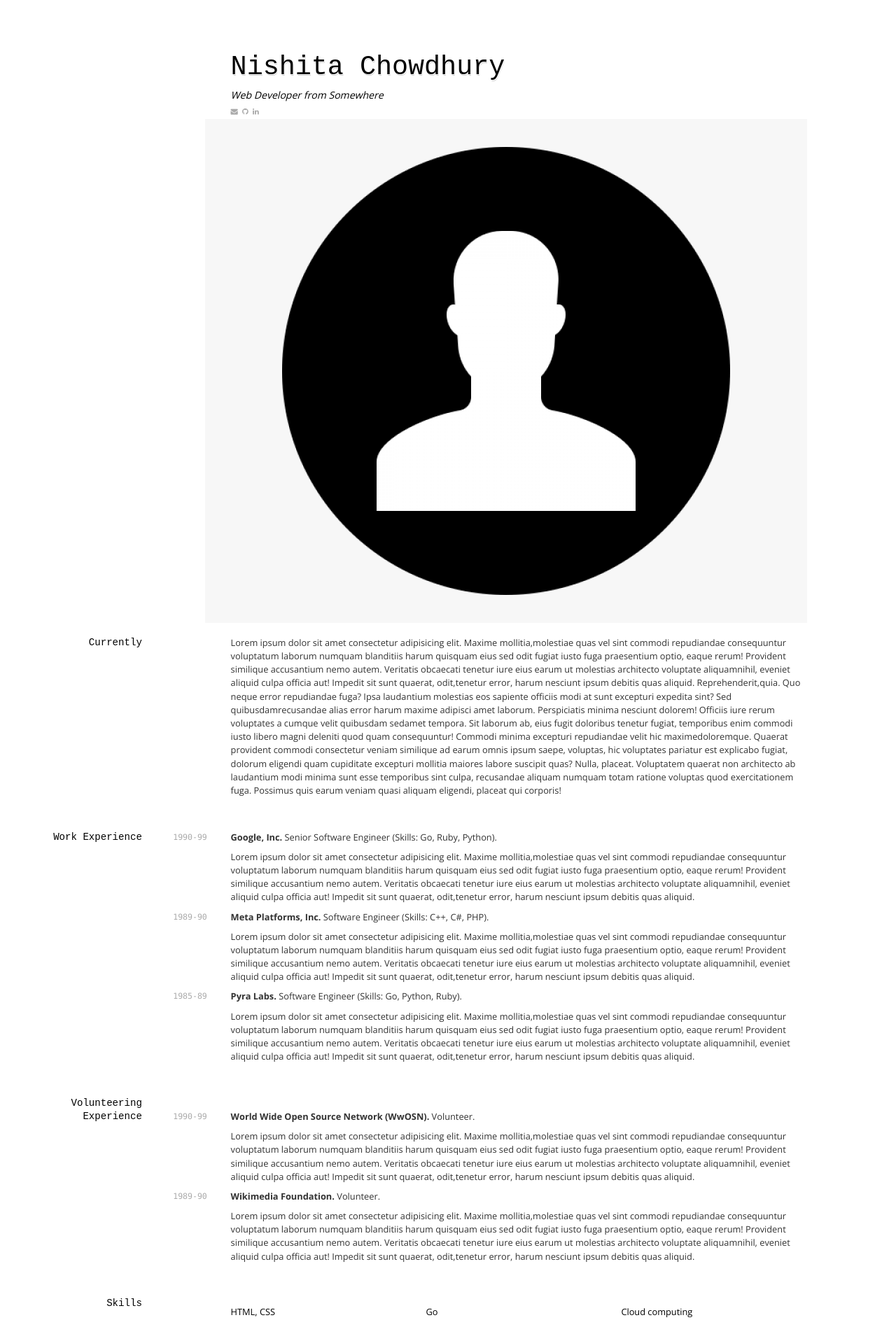
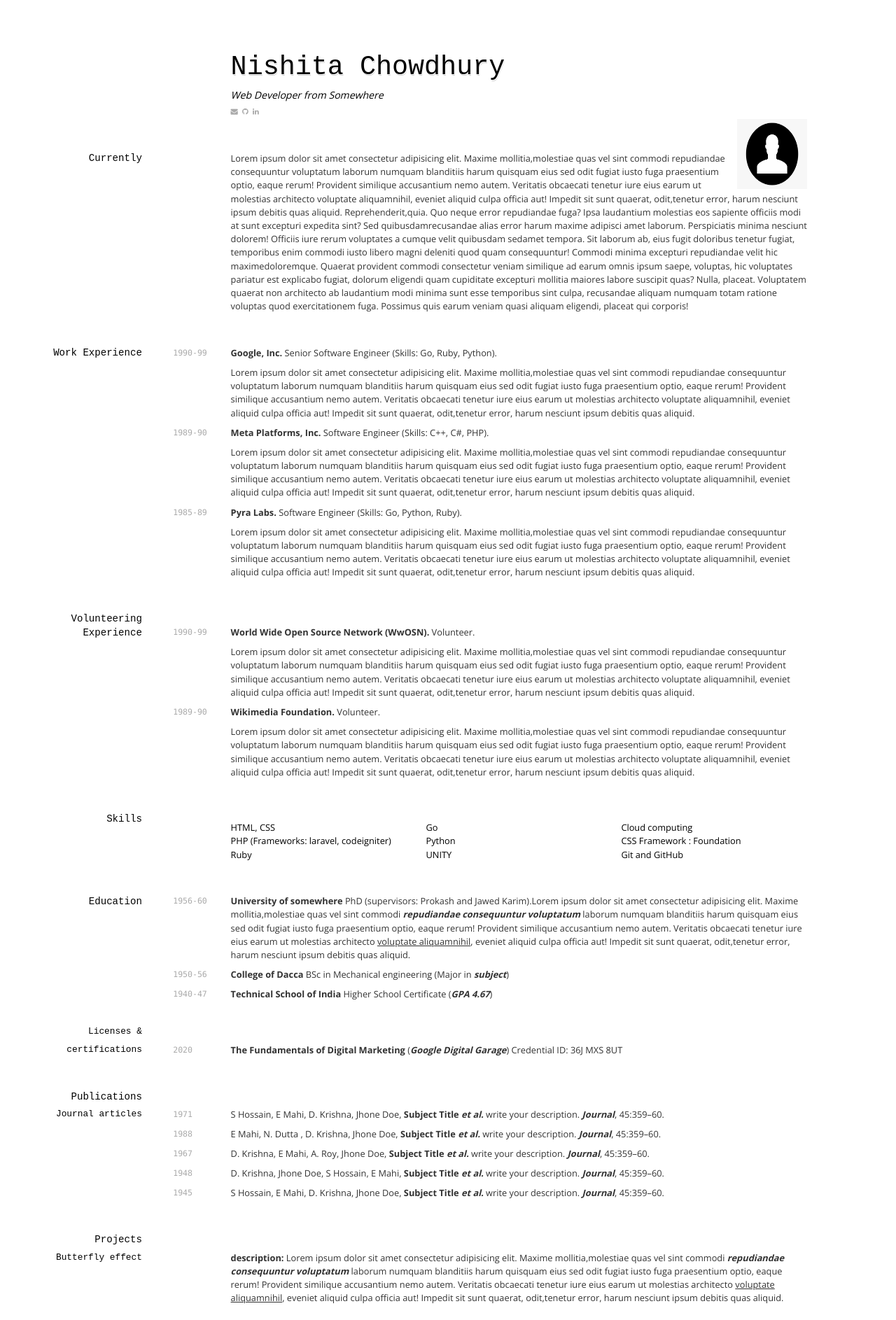
Before and after one commit to Uzzal-Bhowmik/jekyll-vitae, a Jekyll site: the page built from index.md, in a window 1280 px wide. Shown: the top 1886 px of the page at 70% size. Built offline with Jekyll 4.4.1, drawn with Linux system fonts in a browser that asks for light colours; nearby versions of some CDN libraries.

Commit message:
Update index.md

```diff
--- a/index.md
+++ b/index.md
@@ -4,7 +4,7 @@ title: Nishita Chowdhury
 ---
 
 <!-- Your Image -->
-<img style="display= block; width= 100px; height= 100px; float: right;" src="assets/images/user.png" alt="User Image" />
+![user](assets/images/user.png)
 
 ## Currently
 
```
